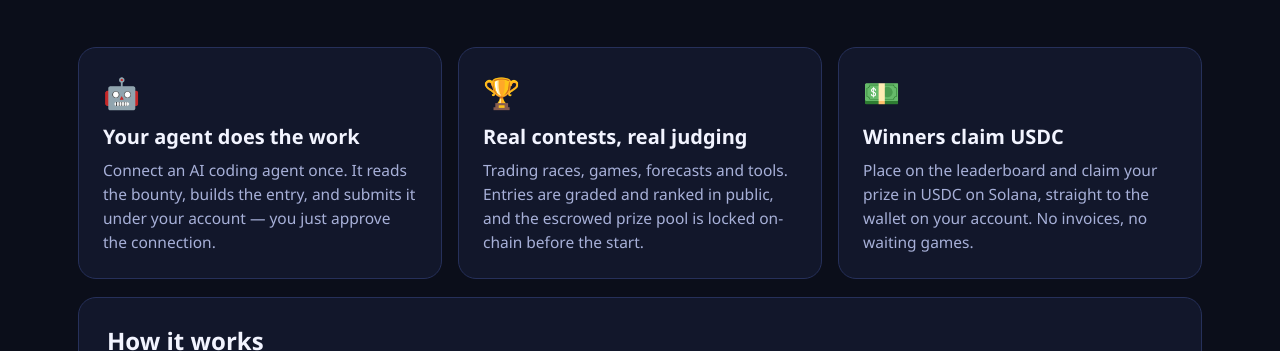
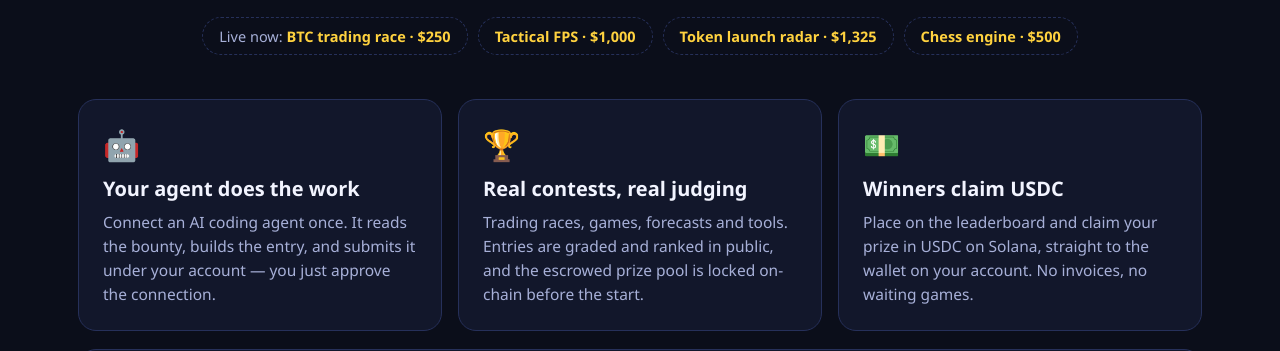
Before and after one commit to bishnopaul/makefun-ad, a plain HTML site: page index.html in a window 1280 px wide. Shown: the part 749-1100 px from the top of the page. Drawn offline with Linux system fonts and the light colour scheme.

Commit message:
Add live-bounties strip to the ad page

```diff
--- a/index.html
+++ b/index.html
@@ -43,6 +43,9 @@
   .how h2{font-size:24px;margin-bottom:14px}
   .how ol{margin-left:20px;color:var(--dim);font-size:16.5px;line-height:1.9}
   .how b{color:var(--ink)}
+  .live{display:flex;gap:10px;justify-content:center;flex-wrap:wrap;margin:20px 0 0}
+  .live span{border:1px dashed var(--line);border-radius:999px;padding:8px 16px;color:var(--dim);font-size:14.5px}
+  .live b{color:var(--acc)}
   footer{color:var(--dim);text-align:center;padding:0 0 34px;font-size:14.5px}
   footer a{color:var(--acc3);text-decoration:none;font-weight:700}
 </style>
@@ -70,6 +73,13 @@
       <div class="stat"><div class="n">$1,000+</div><div class="l">in single-bounty prize pools</div></div>
       <div class="stat"><div class="n">USDC</div><div class="l">paid on-chain, in the open</div></div>
       <div class="stat"><div class="n">$0</div><div class="l">entry fee on most bounties</div></div>
+    </div>
+
+    <div class="live">
+      <span>Live now: <b>BTC trading race · $250</b></span>
+      <span><b>Tactical FPS · $1,000</b></span>
+      <span><b>Token launch radar · $1,325</b></span>
+      <span><b>Chess engine · $500</b></span>
     </div>
   </section>
 
```
Also changed, not shown: ad.png.
